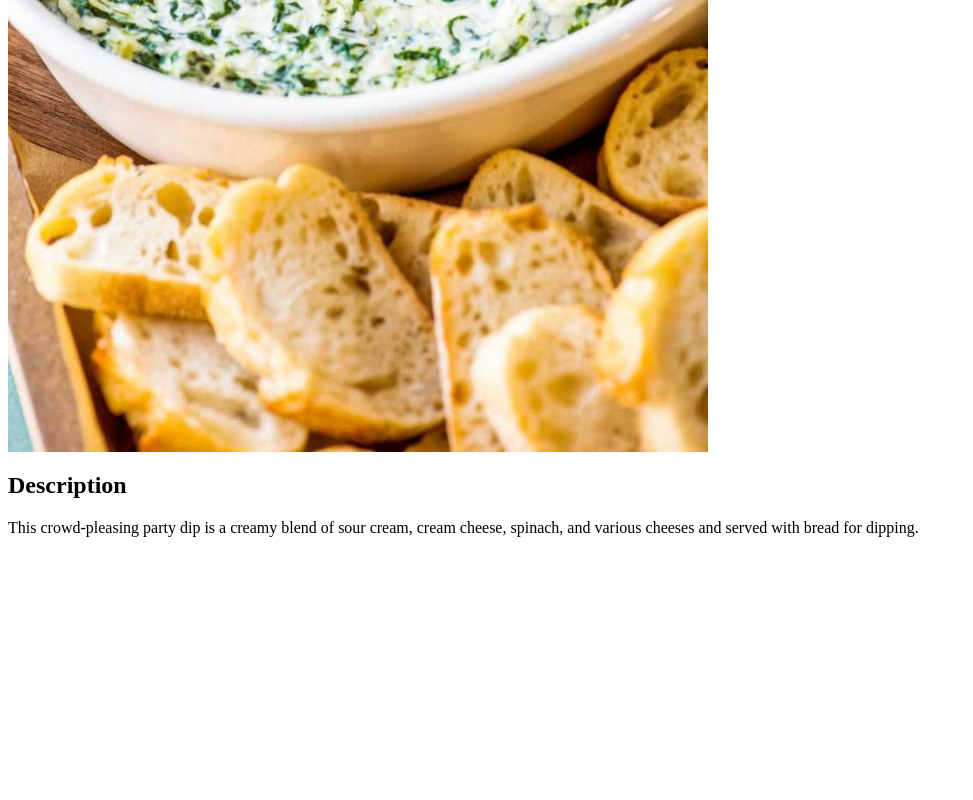
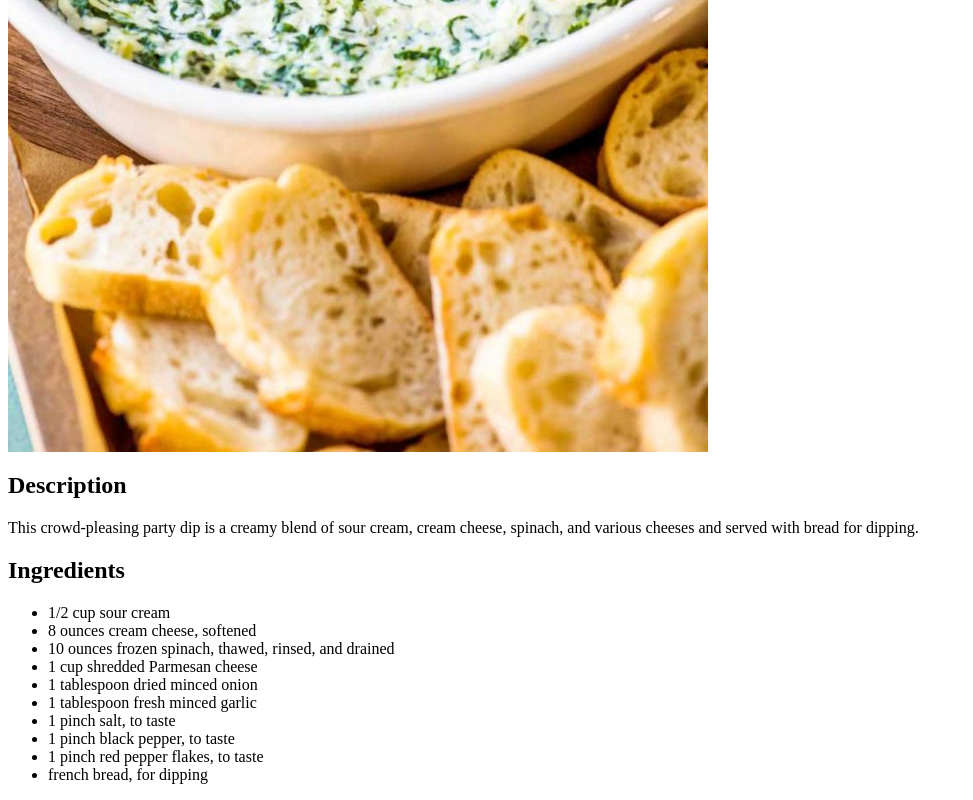
Before and after one commit to mbochek/odin-recipes, a plain HTML site: page recipes/spinachDip.html in a window 1280 px wide. Shown: the part 662-1462 px from the top of the page, without its empty margins (0-973 px from the left). Before the commit the page ends 1215 px from the top, so only its background shows below. Drawn offline with Linux system fonts and the light colour scheme.

Commit message:
Added Ingredients heading and list

```diff
--- a/recipes/spinachDip.html
+++ b/recipes/spinachDip.html
@@ -11,5 +11,20 @@
         <H2>Description</H2>
         <p>This crowd-pleasing party dip is a creamy blend of sour cream, cream cheese, spinach, and various cheeses and served with bread for dipping.</p>
     </section>
+    <section>
+        <H2>Ingredients</H2>
+        <ul>
+            <li>1/2 cup sour cream</li>
+            <li>8 ounces cream cheese, softened</li>
+            <li>10 ounces frozen spinach, thawed, rinsed, and drained</li>
+            <li>1 cup shredded Parmesan cheese</li>
+            <li>1 tablespoon dried minced onion</li>
+            <li>1 tablespoon fresh minced garlic</li>
+            <li>1 pinch salt, to taste</li>
+            <li>1 pinch black pepper, to taste</li>
+            <li>1 pinch red pepper flakes, to taste</li>
+            <li>french bread, for dipping</li>
+        </ul>
+    </section>
 </body>
 </html>
```
